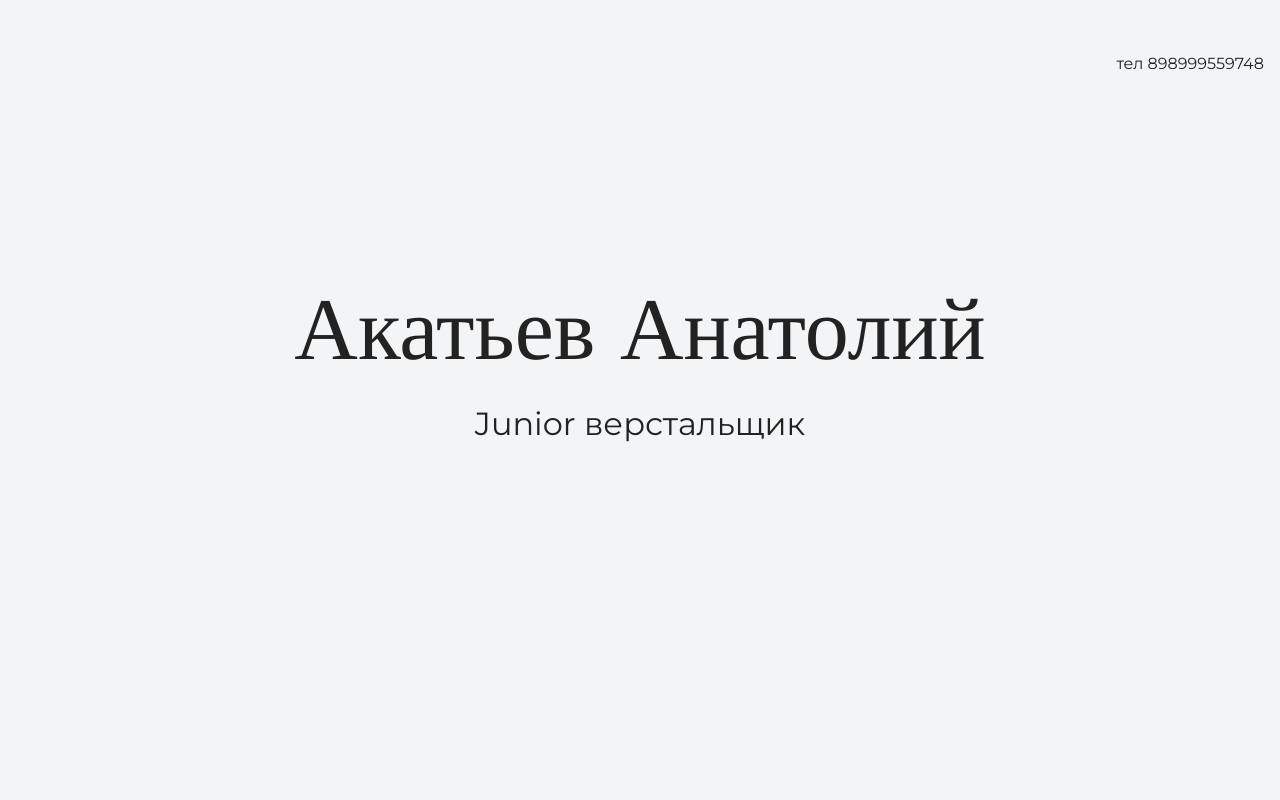
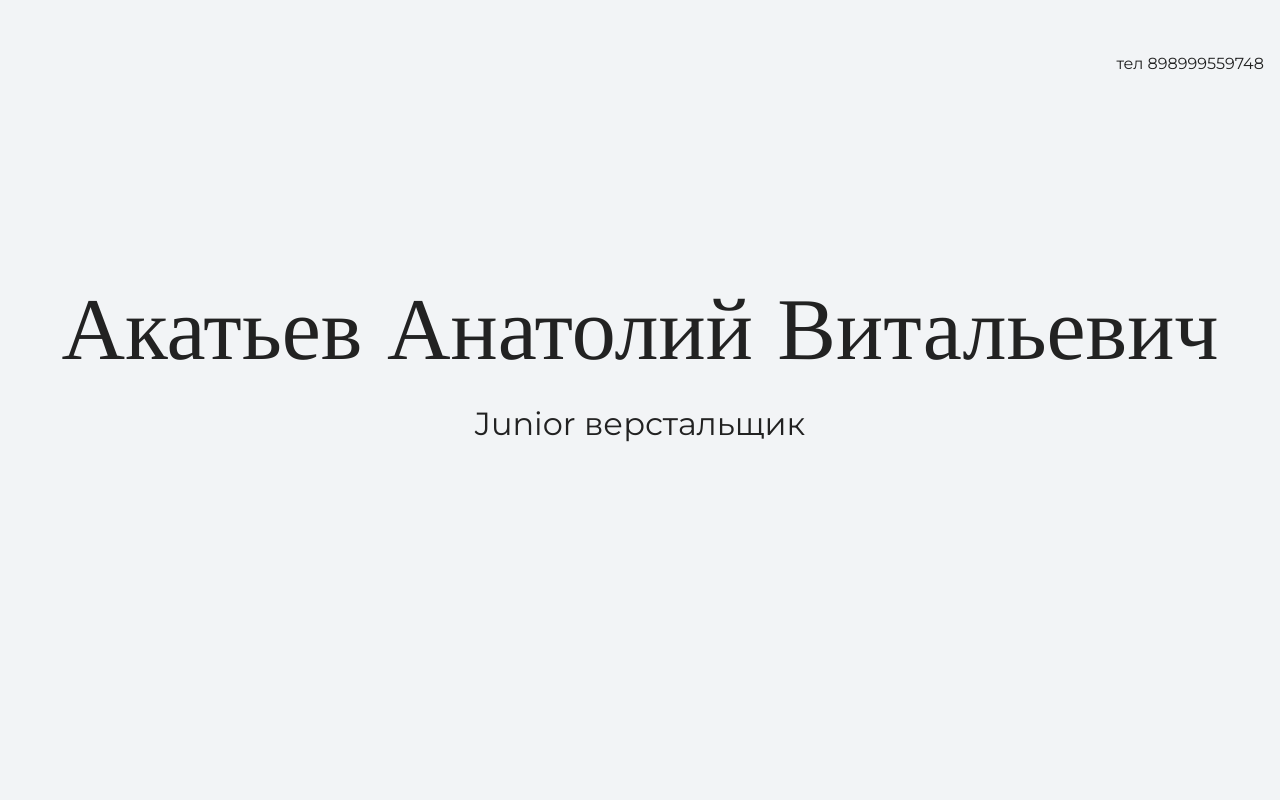
Before and after one commit to atol217/atol217, a plain HTML site: page index.html in a window 1280 px wide. Shown: the top 800 px of the page. Drawn offline with nearby package versions, Linux system fonts and the light colour scheme.

Commit message:
Добавил отчетство в ФИО

```diff
--- a/index.html
+++ b/index.html
@@ -18,7 +18,7 @@
     <section class="hero-image">
 
     	<div class="container">
-      		<h1 class="heading">Акатьев Анатолий</h1>
+      		<h1 class="heading">Акатьев Анатолий Витальевич</h1>
       		<p>Junior верстальщик</p>
   		</div>
     </section>
```
